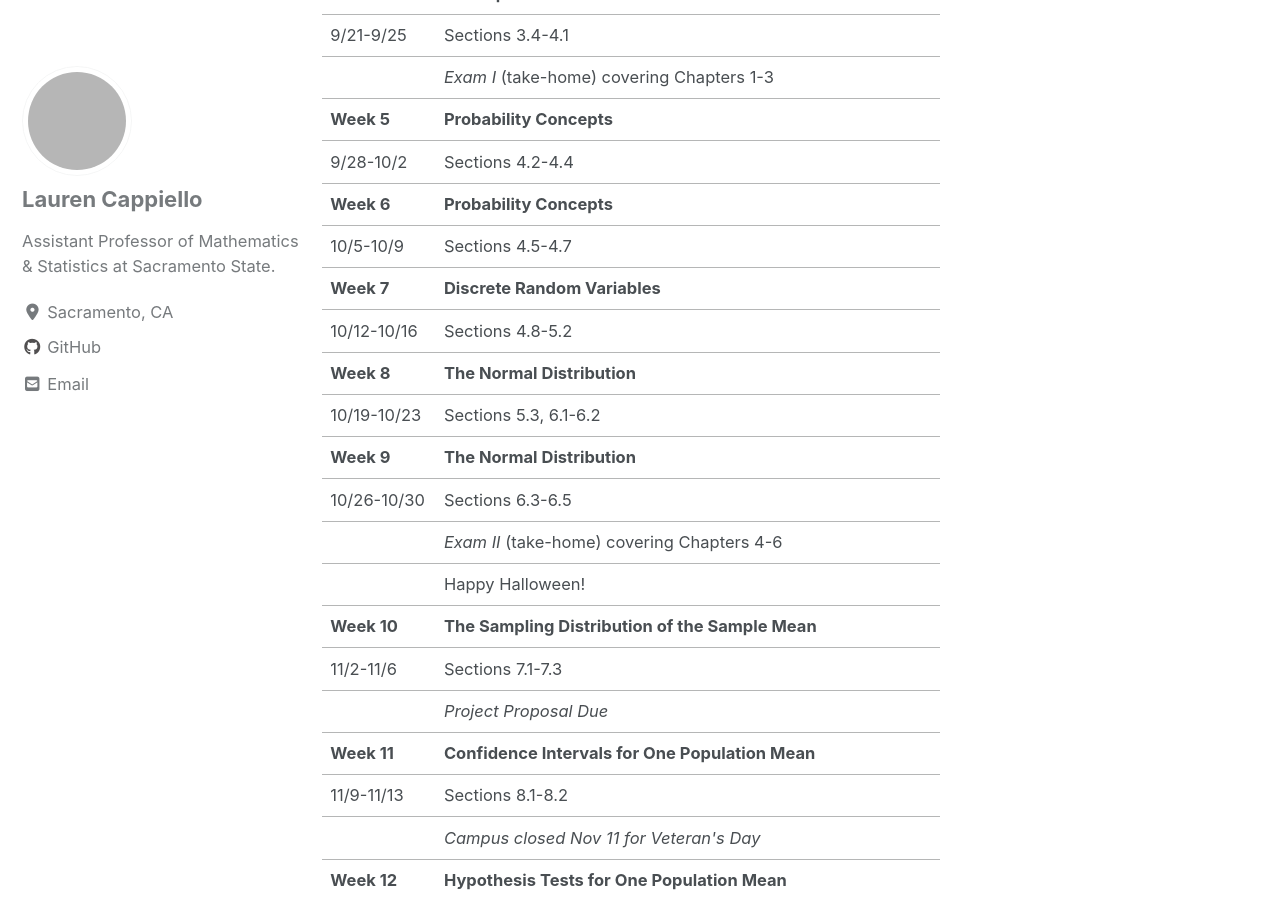
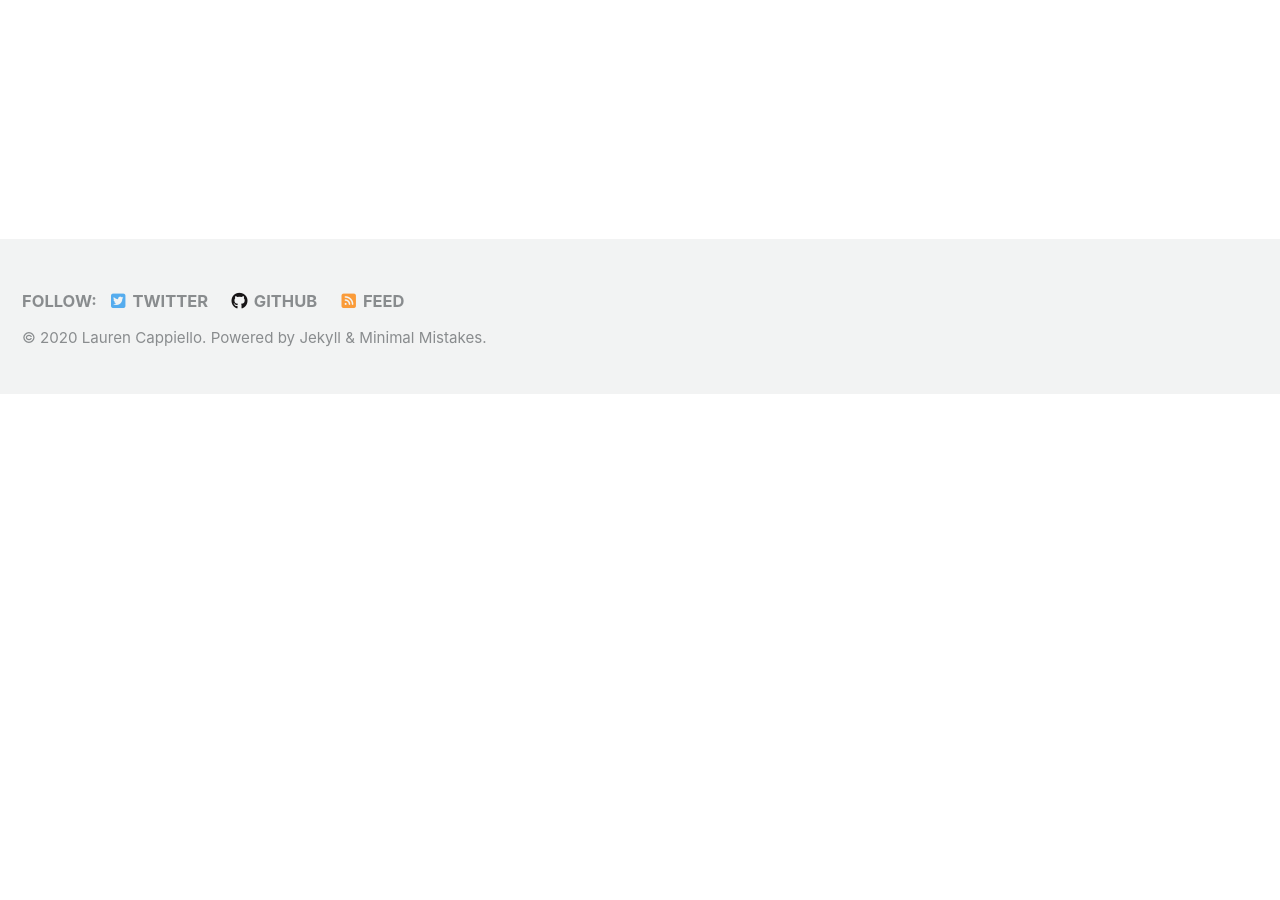
Before and after one commit to lgpcappiello/lgpcappiello.github.io, a Jekyll site: the page built from teaching/stat1/index.md, in a window 1280 px wide and 900 px high, scrolled down 728 px. Built offline with Jekyll 4.4.1, drawn with Linux system fonts in a browser that asks for light colours; cached includes are drawn as plain includes; nearby versions of some CDN libraries; after the commit the page ends 1122 px from its top, so only the background shows below that; some of the changed text lies outside the part shown; grey boxes are pictures that could not be loaded.

Commit message:
Update index.md

```diff
--- a/teaching/stat1/index.md
+++ b/teaching/stat1/index.md
@@ -3,54 +3,3 @@ layout: single
 title: "STAT 1: Introduction to Statistics"
 author_profile: true
 ---
-*This page is under development. The course syllabus will be posted shortly!*
-
-### <a href="https://lgpcappiello.github.io/teaching/stat100a/syllabus.pdf" target="blank">Course Syllabus</a>
-
-Note: This is a tentative schedule. Some sections may take more or less time than anticipated.
-
-<table>
-  <tbody>
-    <tr><td><strong>Week 1</strong></td><td><strong>Introductions</strong></td></tr>
-      <tr><td>8/31-9/4</td><td>Sections 1.1-1.4, 2.1, 2.2</td></tr>
-    <tr><td><strong>Week 2</strong></td><td><strong>Organizing Data</strong></td></tr>
-      <tr><td>9/7-9/11</td><td>Sections 2.3-2.5</td></tr>
-      <tr><td></td><td><em>Campus closed Sept 7 for Labor Day</em></td></tr>
-    <tr><td><strong>Week 3</strong></td><td><strong>Descriptive Measures</strong></td></tr>
-      <tr><td>9/14-9/18</td><td>Sections 3.1-3.3</td></tr>
-    <tr><td><strong>Week 4</strong></td><td><strong>Descriptive Measures</strong></td></tr>
-      <tr><td>9/21-9/25</td><td>Sections 3.4-4.1</td></tr>
-      <tr><td></td><td><em>Exam I</em> (take-home) covering Chapters 1-3</td></tr>
-    <tr><td><strong>Week 5</strong></td><td><strong>Probability Concepts</strong></td></tr>
-      <tr><td>9/28-10/2</td><td>Sections 4.2-4.4</td></tr>
-    <tr><td><strong>Week 6</strong></td><td><strong>Probability Concepts</strong></td></tr>
-      <tr><td>10/5-10/9</td><td>Sections 4.5-4.7</td></tr>
-    <tr><td><strong>Week 7</strong></td><td><strong>Discrete Random Variables</strong></td></tr>
-      <tr><td>10/12-10/16</td><td>Sections 4.8-5.2</td></tr>
-    <tr><td><strong>Week 8</strong></td><td><strong>The Normal Distribution</strong></td></tr>
-      <tr><td>10/19-10/23</td><td>Sections 5.3, 6.1-6.2</td></tr>
-    <tr><td><strong>Week 9</strong></td><td><strong>The Normal Distribution</strong></td></tr>
-      <tr><td>10/26-10/30</td><td>Sections 6.3-6.5</td></tr>
-      <tr><td></td><td><em>Exam II</em> (take-home) covering Chapters 4-6</td></tr>
-      <tr><td></td><td>Happy Halloween!</td></tr>
-    <tr><td><strong>Week 10</strong></td><td><strong>The Sampling Distribution of the Sample Mean</strong></td></tr>
-      <tr><td>11/2-11/6</td><td>Sections 7.1-7.3</td></tr>
-      <tr><td></td><td><em>Project Proposal Due</em></td></tr>
-    <tr><td><strong>Week 11</strong></td><td><strong>Confidence Intervals for One Population Mean</strong></td></tr>
-      <tr><td>11/9-11/13</td><td>Sections 8.1-8.2</td></tr>
-      <tr><td></td><td><em>Campus closed Nov 11 for Veteran's Day</em></td></tr>
-    <tr><td><strong>Week 12</strong></td><td><strong>Hypothesis Tests for One Population Mean</strong></td></tr>
-      <tr><td>11/16-11/20</td><td>Sections 8.3-9.2</td></tr>
-    <tr><td><strong>Week 13</strong></td><td><strong>Hypothesis Tests for One Population Mean</strong></td></tr>
-      <tr><td>11/23-11/27</td><td>Sections 9.3-9.5</td></tr>
-      <tr><td></td><td><em>Campus closed Nov 26-27.</em> Enjoy your long weekend!</td></tr>
-    <tr><td><strong>Week 14</strong></td><td><strong>Hypothesis Tests for One Population Mean</strong></td></tr>
-      <tr><td>11/30-12/4</td><td>Sections 9.6-9.8</td></tr>
-      <tr><td></td><td><em>Exam III</em> (take-home) covering Chapters 7-9</td></tr>
-    <tr><td><strong>Week 15</strong></td><td><strong>Inferences for Two Population Means</strong></td></tr>
-      <tr><td>12/7-12/11</td><td>Sections 10.1-10.2</td></tr>
-    <tr><td><strong>Finals Week</strong></td><td><strong></strong></td></tr>
-      <tr><td>12/14-12/18</td><td><em>Cumulative Final Exam</em> (take-home), timeframe TBA</td></tr>
-      <tr><td></td><td><em>Project Due</em> (date TBA, but toward the end of your finals week)</td></tr>
-</tbody>
-</table>
```
